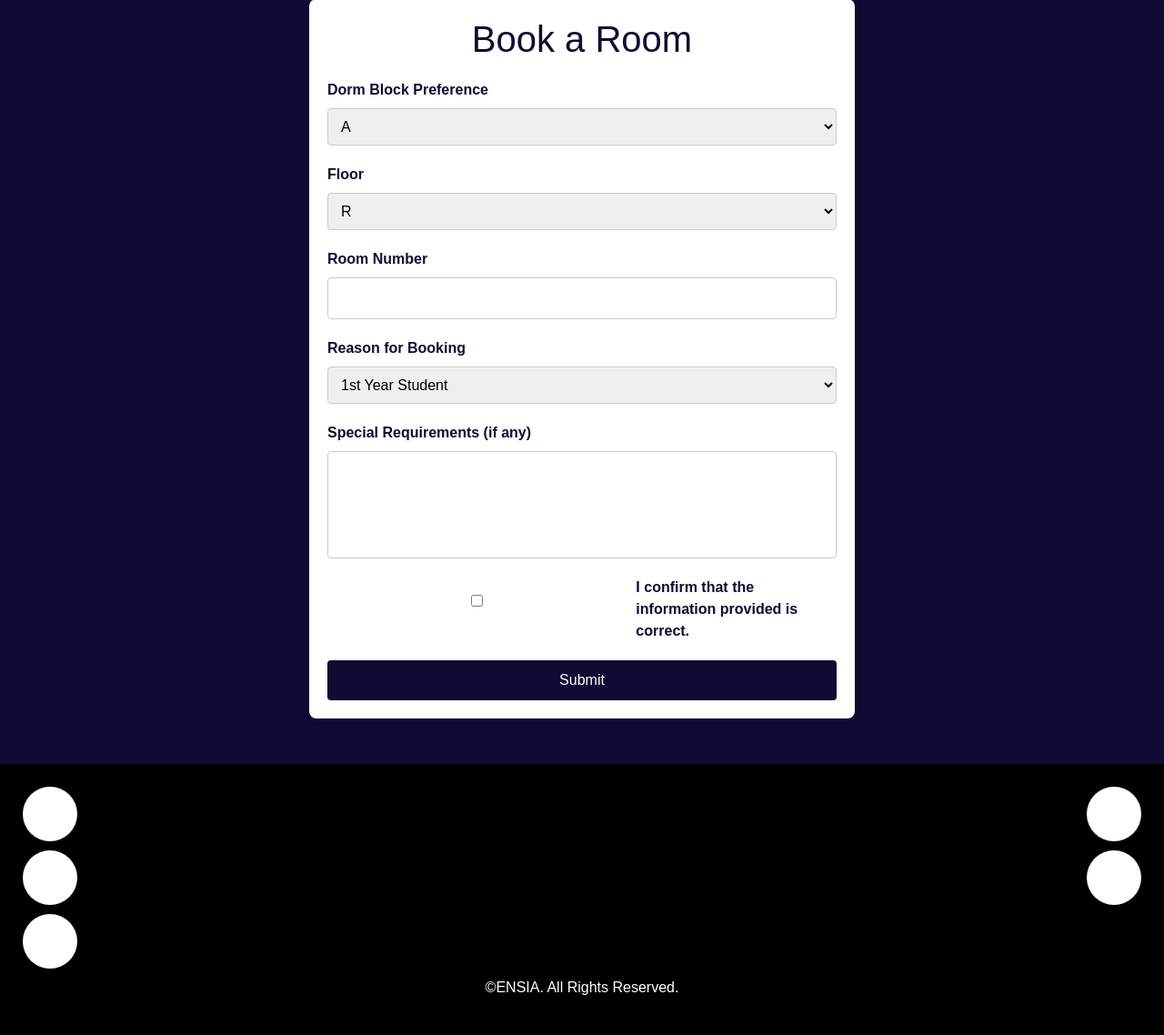
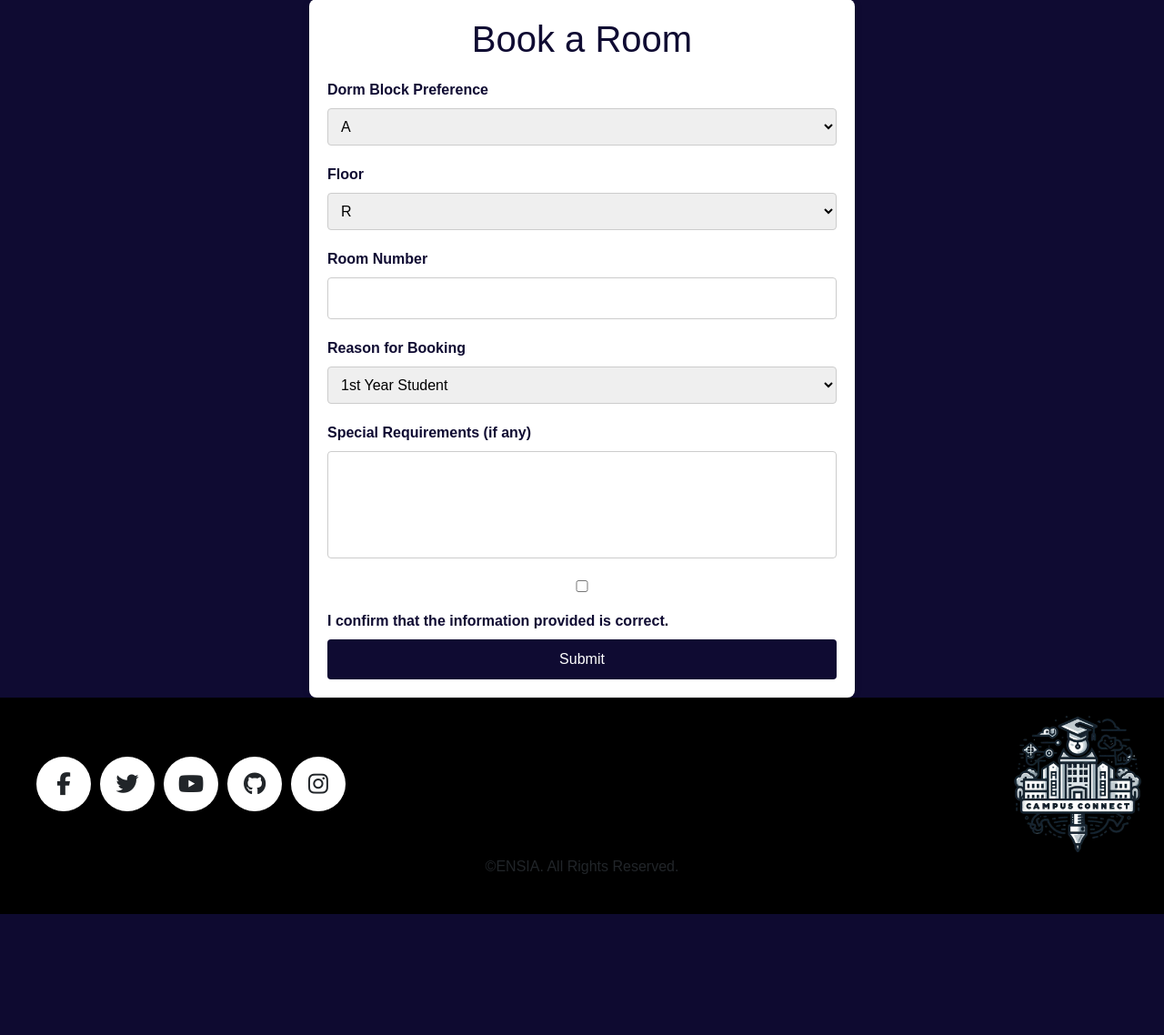
Before and after one commit to KhaledZaabat/CampusConnect, a PHP site: page /BookRoom.html in a window 1280 px wide. Shown: the part 490-1628 px from the top of the page at 91% size. After the commit the page ends 1495 px from the top, so only its background shows below. Run offline with PHP 8.4, Linux system fonts and the light colour scheme; some libraries are stand-ins or nearby versions.

Commit message:
fixing footer in every page

```diff
--- a/BookRoom.html
+++ b/BookRoom.html
@@ -7,7 +7,6 @@
     <link rel="stylesheet" href="assets/bootstrap/css/bootstrap.min.css"> <!-- bootstrap -->
     <link rel="stylesheet" href="assets/fonts/simple-line-icons.min.css"> <!-- fonts -->
     <link rel="stylesheet" href="assets/css/Rooms.css"> <!-- custom css -->
-    <link rel="stylesheet" href="assets/css/ReportIssues.css"> <!-- custom css -->
     <link rel="stylesheet" href="assets/css/styles.css"> <!-- custom css -->
     <link rel="icon" href="assets/img/logo.png" type="image/png">
     <!-- font awesome-->
@@ -145,7 +144,7 @@
             </label>
 
             <!-- Submit Button -->
-            <button type="submit">Submit</button>
+            <button class="submit" type="submit">Submit</button>
         </form>
     </div>
 
@@ -161,7 +160,7 @@
 
 <footer class="page-footer custom-bg-black">
     <div class="wrapper">
-
+        <div class="buttons">
             <div class="button">
                 <div class="icon"><i class="fab fa-facebook-f"></i></div>
                 <span>Facebook</span>
@@ -187,10 +186,17 @@
                 <span>Instagram</span>
             </div>
         </div>
+
+        <div class="footer-image">
+            <img src="assets/img/logo.png" alt="Footer Image" />
+        </div>
+    </div>
+
     <div class="text-center custom-bg-black p-1">
         <p>©ENSIA. All Rights Reserved.</p>
     </div>
 </footer>
 
+
 <script src="assets/bootstrap/js/bootstrap.min.js"></script>
 </html>
--- a/assets/css/ReportIssues.css
+++ b/assets/css/ReportIssues.css
@@ -8,7 +8,6 @@
 body {
     padding-top: 125px; /* Ensures form is below the navbar */
     background-color: #0f0b32;
-    color: white;
     display: flex;
     flex-direction: column; /* Stack content vertically */
     min-height: 100vh; /* Ensure body takes full viewport height */
--- a/assets/css/Rooms.css
+++ b/assets/css/Rooms.css
@@ -8,10 +8,8 @@
 body {
     padding-top: 125px; /* Ensures the form is below the navbar */
     background-color: #0f0b32;
-    color: white;
     display: flex;
     flex-direction: column;
-    min-height: 100vh;
 }
 
 .Form-container {
@@ -54,7 +52,7 @@
     resize: none;
 }
 
-button {
+.submit {
     padding: 10px;
     background-color: #0f0b32;
     color: white;
@@ -64,7 +62,7 @@
     transition: background-color 0.3s ease;
 }
 
-button:hover {
+.submit:hover {
     background-color: #2e2a5b;
 }
 
--- a/home.html
+++ b/home.html
@@ -7,11 +7,9 @@
     <link rel="stylesheet" href="assets/bootstrap/css/bootstrap.min.css"> <!-- bootstrap -->
     <link rel="stylesheet" href="assets/fonts/simple-line-icons.min.css"> <!-- fonts -->
     <link rel="stylesheet" href="assets/css/styles.css"> <!-- custom css -->
-    <link rel="stylesheet" href="assets/css/lostfound.css"> <!-- custom css -->
     <link rel="icon" href="assets/img/logo.png" type="image/png">
     <!-- font awesome-->
     <link rel="stylesheet" href="https://cdnjs.cloudflare.com/ajax/libs/font-awesome/6.6.0/css/all.min.css" integrity="sha512-Kc323vGBEqzTmouAECnVceyQqyqdsSiqLQISBL29aUW4U/M7pSPA/gEUZQqv1cwx4OnYxTxve5UMg5GT6L4JJg==" crossorigin="anonymous" referrerpolicy="no-referrer" />
-
     <link rel="stylesheet" href="https://fonts.googleapis.com/css?family=Montserrat:400,400i,700,700i,600,600i&amp;display=swap">
 </head>
 
--- a/layout.html
+++ b/layout.html
@@ -67,7 +67,7 @@
 
 <footer class="page-footer custom-bg-black">
     <div class="wrapper">
-        <div class="social-buttons">
+        <div class="buttons">
             <div class="button">
                 <div class="icon"><i class="fab fa-facebook-f"></i></div>
                 <span>Facebook</span>
@@ -106,5 +106,6 @@
 
 
 
+
 <script src="assets/bootstrap/js/bootstrap.min.js"></script>
 </html>
```
Also changed, not shown: AdminHome.html (+8 -5 lines), ReportIssues.html (+9 -1 lines), assets/css/AdminHome.css (+0 -10 lines), changeRoom.html (+8 -4 lines), crudadmin.html (+8 -1 lines), crudstud.html (+8 -2 lines), lostfound.html (+8 -1 lines). Lines whose indentation alone changed are shown as unchanged.
